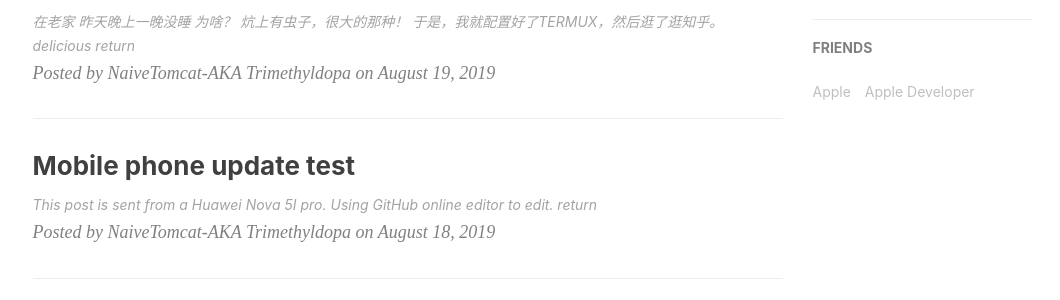
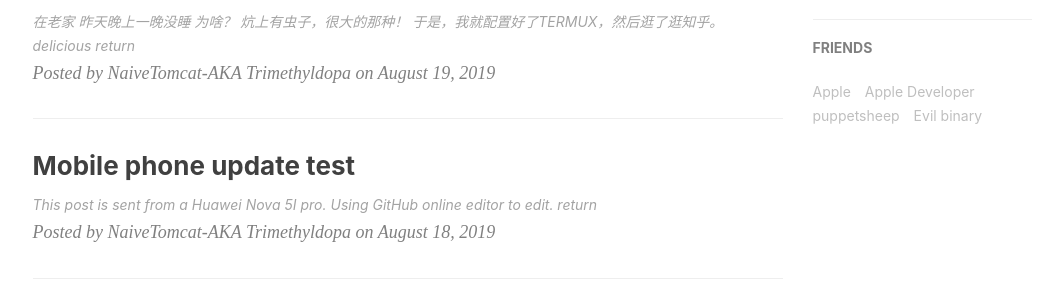
Before and after one commit to NaiveTomcat/blog, a Jekyll site: the page built from index.html, in a window 1280 px wide and 900 px high, scrolled down 1033 px. Shown: the part 153-453 px from the top of the window, without its empty margins (135-1195 px from the left). Built offline with Jekyll 4.4.1, drawn with Linux system fonts in a browser that asks for light colours; nearby versions of some CDN libraries; the list of posts is cut into pages by our own code; comment, search, counter and statistics services are not loaded.

Commit message:
friend update

```diff
--- a/_config.yml
+++ b/_config.yml
@@ -105,5 +105,11 @@ friends: [
     },{
         title: "Apple Developer",
         href: "https://developer.apple.com/"
+    },{
+        title: "puppetsheep",
+        href: "https://puppetsheep.github.io"
+    },{
+        title: "Evil binary",
+        href: "https://evil-binary.github.io"
     }
 ]
```
Also changed, not shown: chat.md (+2 -2 lines).
